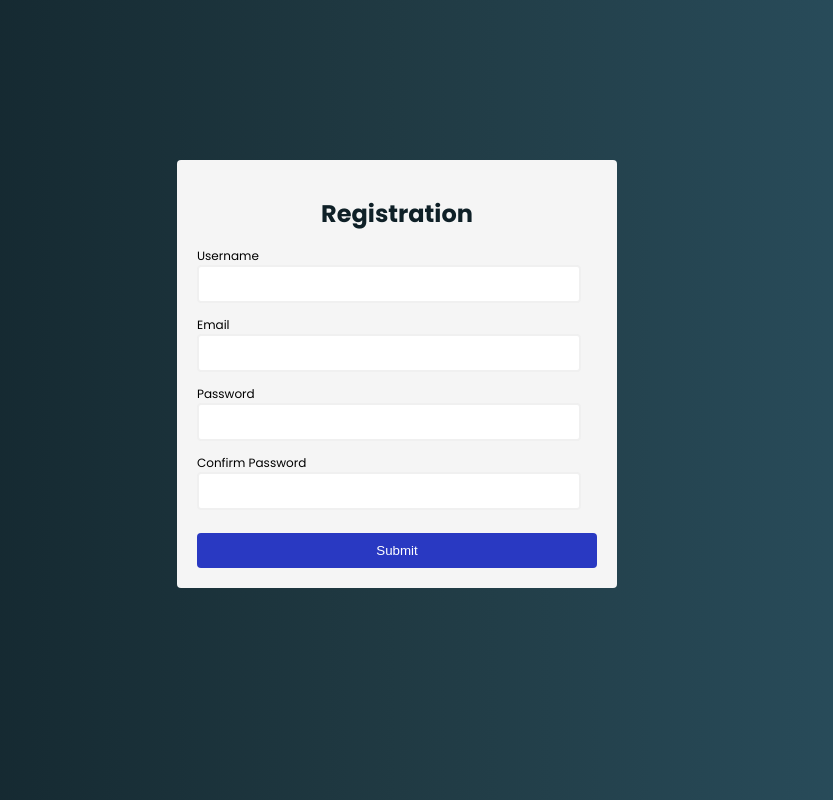
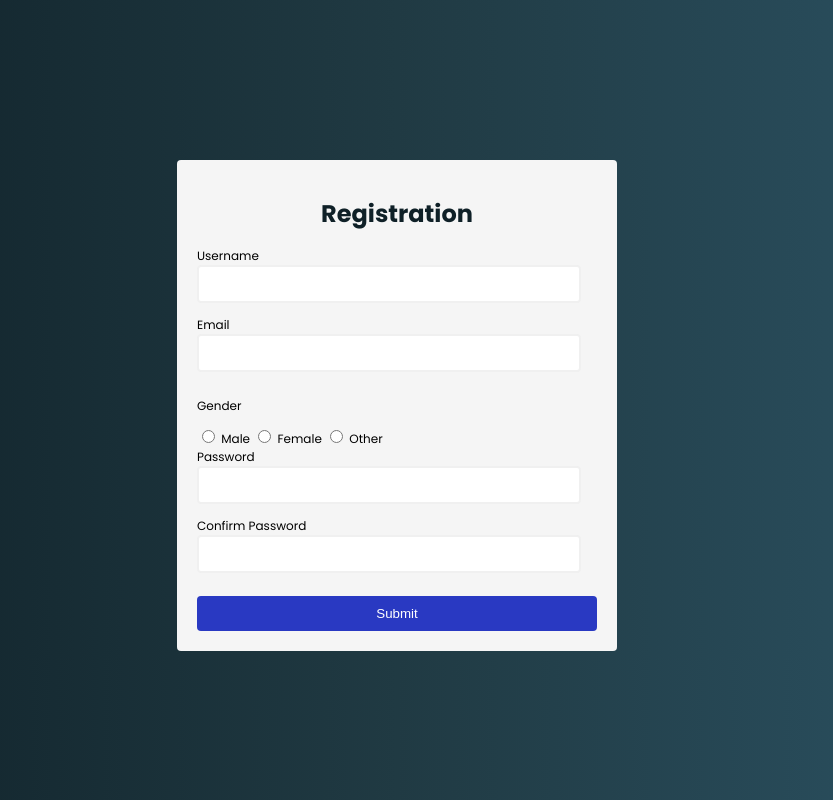
Before and after one commit to Team-CSI-Trainees/Deeksha-form, a plain HTML site: page index.html in a window 1280 px wide. Shown: the whole page, without its empty margins (243-1076 px from the left). Drawn offline with Linux system fonts and the light colour scheme.

Commit message:
Add files via upload

```diff
--- a/index.html
+++ b/index.html
@@ -25,6 +25,13 @@
                 <input id="email" name="email" type="text">
                 <div class="error"></div>
             </div>
+            <p>Gender</p>
+            <input id="male" name="gender" type="radio">
+            <label for="male">Male</label>
+            <input id="female" name="gender" type="radio">
+            <label for="female">Female</label>
+            <input id="other" name="gender" type="radio">
+            <label for="other">Other</label>
             <div class="input-control">
                 <label for="password">Password</label>
                 <input id="password"name="password" type="password">
```
